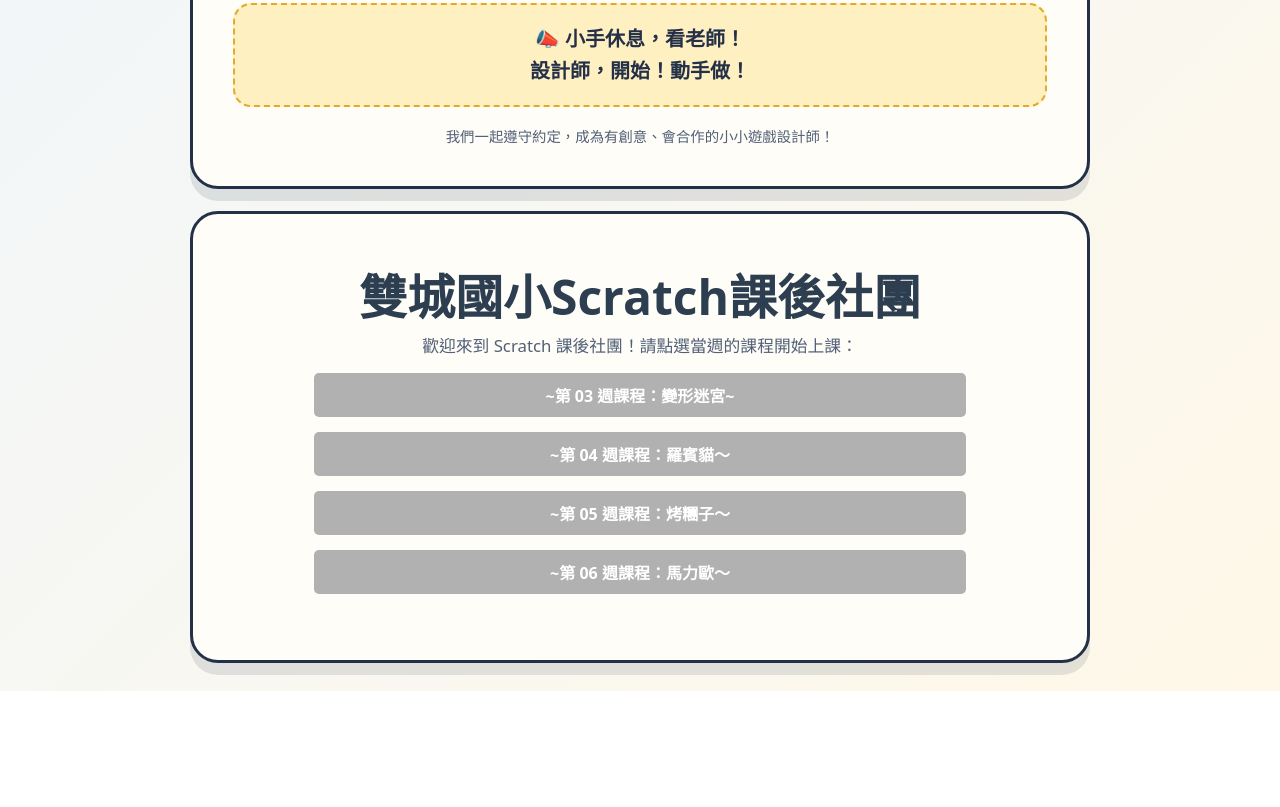
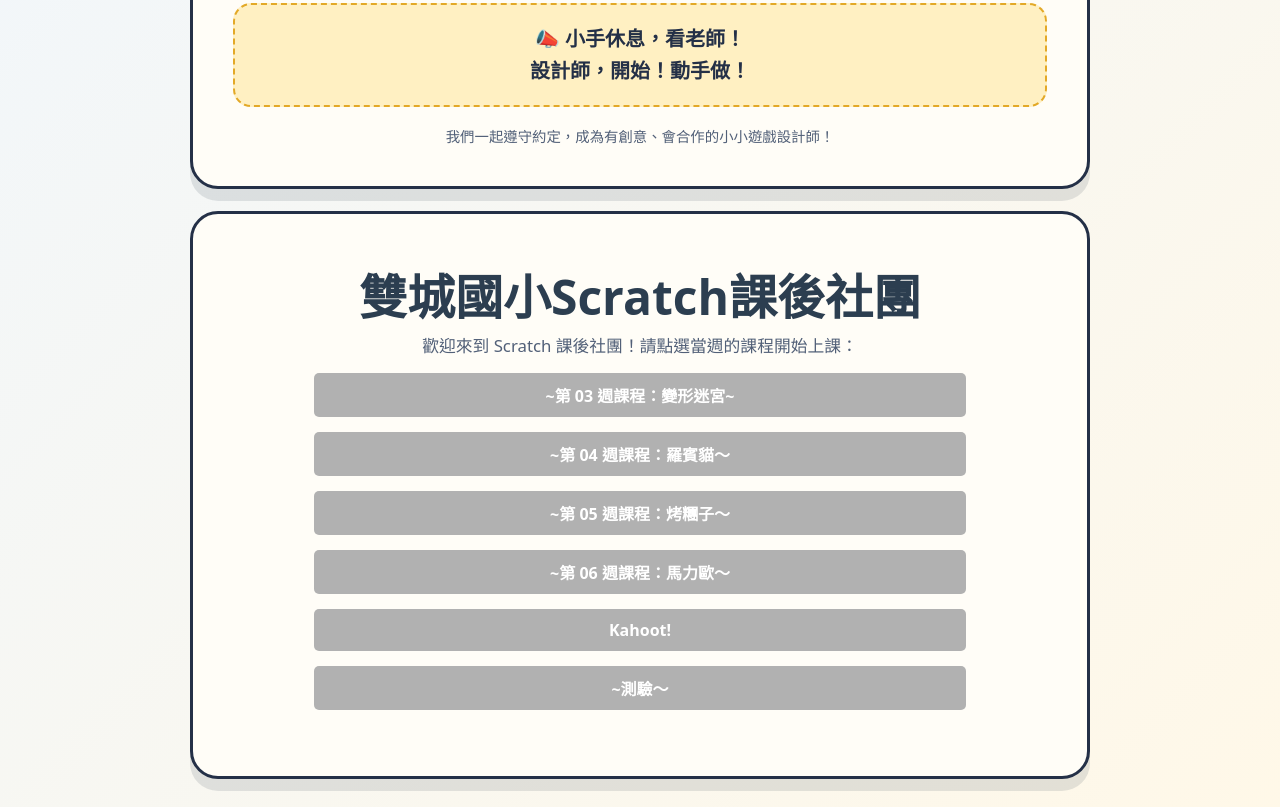
Before and after one commit to Huang77889/forgame, a plain HTML site: page index.html in a window 1280 px wide. Shown: the part 705-1512 px from the top of the page. Before the commit the page ends 1396 px from the top, so only its background shows below. Drawn offline with Linux system fonts and the light colour scheme.

Commit message:
Update index.html

```diff
--- a/index.html
+++ b/index.html
@@ -214,6 +214,9 @@
           <li><a href="week4.html">~第 04 週課程：羅賓貓～</a></li>
           <li><a href="week5.html">~第 05 週課程：烤糰子～</a></li>
           <li><a href="week6.html">~第 06 週課程：馬力歐～</a></li>
+          <li><a href="https://kahoot.it/">Kahoot!</a></li>
+          <li><a href="https://coordinate-express-forest.jonathanccc.chatgpt.site/ ">~測驗～</a></li>
+
           <!--<li><a href="week7.html">~第 07 週課程：黑熊向前衝～</a></li>
           <button class="enter-game-btn" onclick="checkPassword()">遊戲區列表</button>
           <li><a href="week6.html">~第 06 週課程：瑪利歐～</a></li>-->
```
